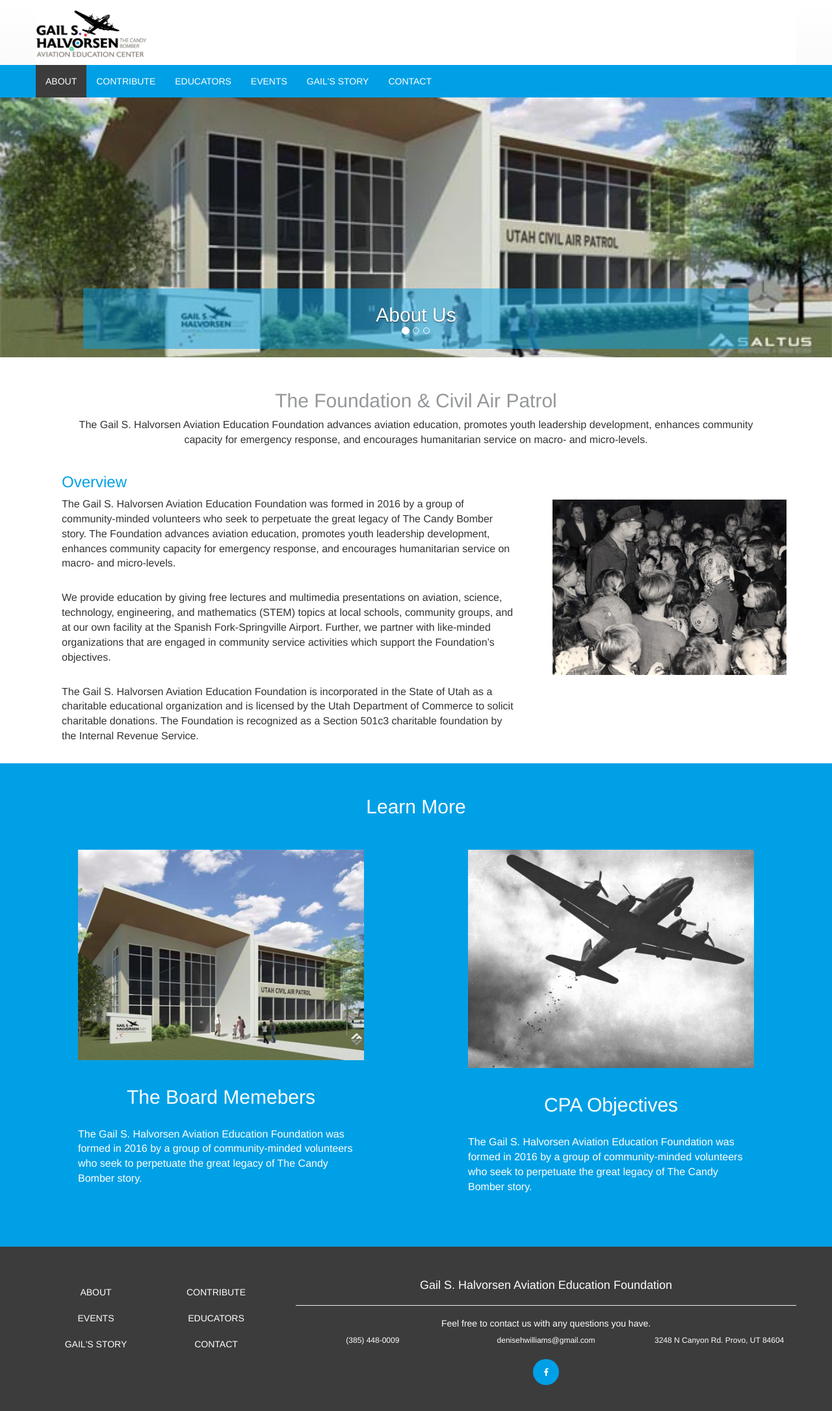
After one commit to Morganmckelle/CandyBomber, a PHP site: page /about/about_overview.html in a window 1280 px wide. The commit adds this page. Shown: the whole page at 65% size. Run offline with PHP 8.4, Linux system fonts and the light colour scheme; some libraries are stand-ins or nearby versions.

Commit message:
About page built & Contact Page Built

```diff
--- /dev/null
+++ b/about/about_overview.html
@@ -0,0 +1,223 @@
+<!doctype html>
+<html class="no-js" lang="">
+<head>
+    <meta charset="utf-8">
+    <meta http-equiv="X-UA-Compatible" content="IE=edge,chrome=1">
+    <title></title>
+
+    <meta name="description" content="">
+    <meta name="viewport" content="width=device-width, initial-scale=1">
+    <link type="image/png" rel="icon" href="../img/logo/favicon.png" >
+    <link rel="stylesheet" href="../css/bootstrap.min.css">
+    <link rel="stylesheet" href="../css/bootstrap-theme.min.css">
+    <link rel="stylesheet" href="../css/main.css">
+    <link href="https://fonts.googleapis.com/css?family=Open+Sans" rel="stylesheet">
+    <script defer src="https://use.fontawesome.com/releases/v5.0.6/js/all.js"></script>
+
+    <script src="../js/vendor/modernizr-2.8.3-respond-1.4.2.min.js"></script>
+</head>
+<body>
+
+
+<!--------- NAVIGATION- -------->
+<nav class="navbar navbar-default">
+    <div class="container">
+        <div class="container nav-first-level">
+            <!-- Brand and toggle get grouped for better mobile display -->
+            <div class="navbar-header">
+                <button type="button" class="navbar-toggle collapsed" data-toggle="collapse" data-target="#bs-example-navbar-collapse-1" aria-expanded="false">
+                    <span class="sr-only">Toggle navigation</span>
+                    <span class="icon-bar"></span>
+                    <span class="icon-bar"></span>
+                    <span class="icon-bar"></span>
+                </button>
+                <a class="navbar-brand" href="../index.html">
+                    <img src="../img/logo_colors_crop.png" alt="Gail S. Halvorsen Aviation Education Foundation Logo"/>
+                </a>
+            </div>
+        </div>
+    </div>
+    <div class="nav-second-level">
+        <!-- Collect the nav links, forms, and other content for toggling -->
+        <div class="collapse navbar-collapse" id="bs-example-navbar-collapse-1">
+            <div class="container">
+                <ul class="nav navbar-nav">
+                    <li class="active">
+                        <a href="about_overview.html">ABOUT <span class="sr-only">(current)</span>
+                        </a>
+                    </li>
+                    <li>
+                        <a href="#">CONTRIBUTE</a>
+                    </li>
+                    <li>
+                        <a href="#">EDUCATORS</a>
+                    </li>
+                    <li>
+                        <a href="#">EVENTS</a>
+                    </li>
+                    <li>
+                        <a href="#">GAIL'S STORY</a>
+                    </li>
+                    <li>
+                        <a href="/contact/contact.html">CONTACT</a>
+                    </li>
+                </ul>
+            </div>
+        </div><!-- /.navbar-collapse -->
+    </div><!-- /.container-fluid -->
+</nav>
+
+<!--------- CONTENT --------->
+<div class="container-fluid">
+
+    <!-- Banner Slider -->
+    <div id="carousel-example-generic" class="carousel slide" data-ride="carousel">
+        <!-- Indicators -->
+        <ol class="carousel-indicators">
+            <li data-target="#carousel-example-generic" data-slide-to="0" class="active"></li>
+            <li data-target="#carousel-example-generic" data-slide-to="1"></li>
+            <li data-target="#carousel-example-generic" data-slide-to="2"></li>
+
+        </ol>
+        <!-- Wrapper for slides -->
+        <div class="carousel-inner" role="listbox">
+            <div class="item active">
+                <img src="../img/slider/civil-air-patrol1.jpg" alt="Plane" class="img-responsive 1" />
+                <div class="carousel-caption">About Us</div>
+            </div>
+            <div class="item">
+                <img src="../img/slider/sepia-plane.png" alt="Civil Air Patrol" class="img-responsive 2" />
+                <div class="carousel-caption">Welcome to the Gail S Halvorsen Aviation Education Foundation
+                    <!--<a class="btn btn-primary btn-lg">The Foundation</a>-->
+                </div>
+
+            </div>
+            <div class="item">
+                <img src="../img/slider/candyDrop.jpg" alt="Candy Drop" class="img-responsive 3" />
+                <div class="carousel-caption"> Play our Candy Drop Game!<br>
+                    <a class="btn btn-primary btn-lg">Candy Drop</a>
+                </div>
+            </div>
+        </div>
+    </div>
+    <!-- Main jumbotron for a primary marketing message or call to action -->
+    <div class="mobileJumbotron" style="background-image: url('../img/civil-air-patrol.jpg')">
+        <div class="container">
+            <h2>About Us</h2>
+        </div>
+    </div>
+
+
+    <div class="container">
+        <div class="mission">
+            <div class="row">
+                <div class="col-sm-12">
+                    <h2 class="header2">The Foundation & Civil Air Patrol</h2>
+                </div>
+            </div>
+            <div clas="row">
+                <div class="col-sm-12">
+                    <p>The Gail S. Halvorsen Aviation Education Foundation advances aviation education, promotes youth leadership development, enhances community capacity for emergency response, and encourages humanitarian service on macro- and micro-levels.</p>
+                </div>
+            </div>
+        </div>
+    </div>
+
+
+    <!-- Overview -->
+    <div class="container">
+        <div class="col-md-8" style="padding: 20px 40px;">
+            <h4 class="blueHeader">Overview</h4>
+            <p>The Gail S. Halvorsen Aviation Education Foundation was formed in 2016 by a group of community-minded volunteers who seek to perpetuate the great legacy of The Candy Bomber story. The Foundation advances aviation education, promotes youth leadership development, enhances community capacity for emergency response, and encourages humanitarian service on macro- and micro-levels.</p>
+            <br>
+            <p>We provide education by giving free lectures and multimedia presentations on aviation, science, technology, engineering, and mathematics (STEM) topics at local schools, community groups, and at our own facility at the Spanish Fork-Springville Airport. Further, we partner with like-minded organizations that are engaged in community service activities which support the Foundation’s objectives.</p>
+            <br>
+            <p>The Gail S. Halvorsen Aviation Education Foundation is incorporated in the State of Utah as a charitable educational organization and is licensed by the Utah Department of Commerce to solicit charitable donations. The Foundation is recognized as a Section 501c3 charitable foundation by the Internal Revenue Service.</p>
+        </div>
+        <div class="col-md-4">
+            <div class="img-content-right-container">
+                <img class="img-responsive" src="../img/6135611_orig.jpg">
+            </div>
+        </div>
+    </div>
+
+    <!--Blue Section-->
+    <div class="container-fluid">
+        <div class="sub-section">
+            <div class="container">
+                <div class="row">
+                    <h2 class="col-md-12 text-center">Learn More</h2>
+                </div>
+                <div class="row">
+                    <div class="col-md-6" style="padding: 20px 60px;">
+                        <div style="max-width: 500px; margin: 0 auto; display: block;">
+                            <img class="section-img img-responsive center-block" src="../img/civil-air-patrol.jpg" alt="Civil Air Patrol">
+                        </div>
+                        <h2 class="text-center">The Board Memebers</h2>
+                        <p>The Gail S. Halvorsen Aviation Education Foundation was formed in 2016 by a group of community-minded volunteers who seek to perpetuate the great legacy of The Candy Bomber story.</p>
+                    </div>
+                    <div class="col-md-6" style="padding: 20px 60px; ">
+                        <div style="max-width: 500px; margin: 0 auto; display: block;">
+                            <img class="section-img img-responsive center-block" src="../img/candyDrop.jpg" alt="Civil Air Patrol">
+                        </div>
+                        <h2 class="text-center">CPA Objectives</h2>
+                        <p>The Gail S. Halvorsen Aviation Education Foundation was formed in 2016 by a group of community-minded volunteers who seek to perpetuate the great legacy of The Candy Bomber story.</p>
+                    </div>
+                </div>
+            </div>
+        </div>
+    </div>
+
+</div> <!-- /container -->
+
+<footer>
+    <div class="container">
+        <div class="row">
+            <div class="col-sm-4 nav-items">
+                <div class="col-xs-6">
+                    <a href="#"><div>ABOUT</div></a>
+                    <a href="#"><div>EVENTS</div></a>
+                    <a href="#"><div>GAIL'S STORY</div></a>
+                </div>
+                <div class="col-xs-6">
+                    <a href="#"><div>CONTRIBUTE</div></a>
+                    <a href="#"><div>EDUCATORS</div></a>
+                    <a href="#"><div>CONTACT</div></a>
+                </div>
+                <div class="clearfix"></div>
+            </div>
+            <div class="col-sm-8 text-center contact-items">
+                <h4>Gail S. Halvorsen Aviation Education Foundation</h4>
+                <hr>
+                <h5>Feel free to contact us with any questions you have.</h5>
+                <div class="row">
+                    <a class="col-xs-6 col-sm-4" href="tel:(385) 448-0009">(385) 448-0009</a>
+                    <!--<div class="vertical-line col-xs-1"></div>-->
+                    <a class="col-xs-6 col-sm-4" href="mailto: denisehwilliams@gmail.com">denisehwilliams@gmail.com</a>
+                    <!--<div class="vertical-line col-xs-1"></div>-->
+                    <a class="col-xs-12 col-sm-4" href="https://www.google.com/maps/place/3248+N+Canyon+Rd,+Provo,+UT+84604/data=!4m2!3m1!1s0x874d90627d69373f:0xf8f64974168554c7?sa=X&ved=0ahUKEwiclaiXkYDZAhUE_mMKHZJiAlkQ8gEIKDAA">3248 N Canyon Rd. Provo, UT 84604</a>
+                </div>
+                <div class="col-xs-12 socialIcons">
+                    <div class="col-xs-12 text-center">
+                        <a href="https://www.facebook.com/GSHFoundation/"><div class="socialImg"><i class="fab fa-facebook-f"></i></div></a>
+                    </div>
+                    <!--<div class="col-xs-4 text-center">-->
+                    <!--<div class="socialImg"><i class="fab fa-twitter"></i></div>-->
+                    <!--</div>-->
+                    <!--<div class="col-xs-4 text-center">-->
+                    <!--<div class="socialImg"><i class="fab fa-google"></i></div>-->
+                    <!--</div>-->
+                </div>
+            </div>
+        </div>
+    </div>
+</footer>
+
+
+<script src="//ajax.googleapis.com/ajax/libs/jquery/1.11.2/jquery.min.js"></script>
+<script>window.jQuery || document.write('<script src="../js/vendor/jquery-1.11.2.min.js"><\/script>')</script>
+<script src="../js/vendor/bootstrap.min.js"></script>
+<script src="../js/main.js"></script>
+
+</body>
+</html>
--- a/css/main.css
+++ b/css/main.css
@@ -27,6 +27,17 @@
 
 p{
     font-size: 16px;
+}
+
+
+/* Headers */
+.blueHeader{
+    font-size: 24px;
+    color: #00A0E6;
+}
+
+.header2{
+    color: #95989A;
 }
 
 
@@ -77,9 +88,7 @@
 	text-align:center;
 	margin: 30px;
 }
-.header2{
-	color: #95989A;
-}
+
 /*-- Navigation --*/
 nav.navbar{
     margin-bottom: 0;
@@ -185,10 +194,6 @@
 }
 
 
-
-
-
-
 /* Blue Section */
 .sub-section{
     background-color: #00A0E6;
@@ -211,9 +216,56 @@
 /* Black Section */
 .black-section{
     background-color: #222;
-
     padding: 30px;
 }
+
+
+
+
+/* About Page */
+.img-content-right-container{
+    margin: 70px auto 50px auto;
+    max-width: 500px;
+    display: block;
+}
+
+
+
+/* Contact Page */
+.contactForm{
+    margin-bottom: 100px;
+}
+
+.contactForm form{
+    float: none;
+}
+
+.contactInput{
+    background-color: #ddd;
+    border-radius: 8px;
+    border: 1px solid #95989A;
+    height: 30px;
+
+}
+
+.submitBtn{
+    margin: 0 auto;
+    display: block;
+    width: 300px;
+    height: 45px;
+    font-size: 24px;
+    background-color: white;
+    border: 1px solid #00A0E6;
+    color: #00A0E6;
+    transition: background-color .3s ease-in-out, color .3s ease-in-out;
+}
+
+.submitBtn:hover{
+    background-color: #00A0E6;
+    color: white;
+}
+
+
 
 
 
@@ -280,8 +332,6 @@
     width: 1px;
     background-color: white;
 }
-
-
 
 
 /* Mobile Styles */
```
Also changed, not shown: contact/contact.html (added, +163 -0 lines), index.html (+10 -11 lines).
